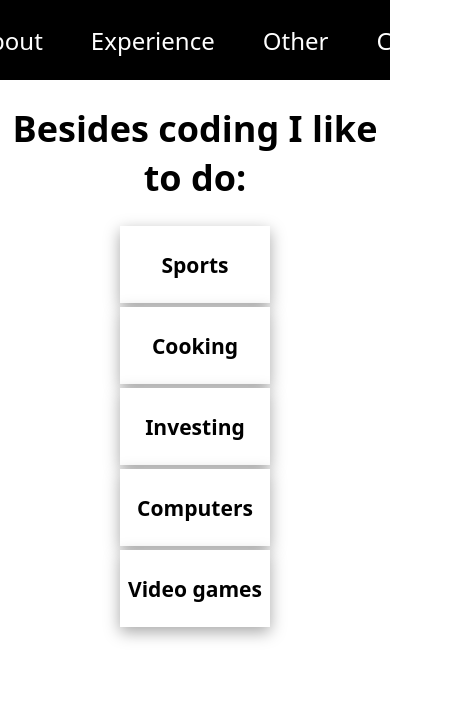
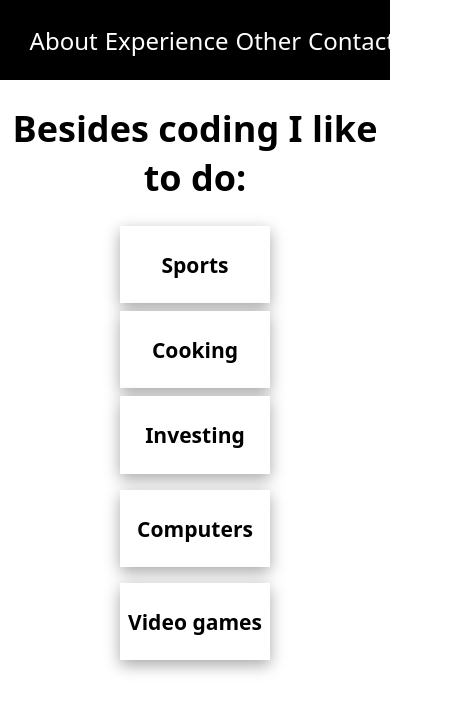
Before and after one commit to EeroKokkonen/Eero_Kokkonen, a React (Vite) app: page /other in a window 390 px wide. Shown: the top 712 px of the page, 463 px wide, since content can reach past the window. Built offline with nearby package versions, Linux system fonts and the light colour scheme.

Commit message:
Ulkonon muutoksia

```diff
--- a/src/App.jsx
+++ b/src/App.jsx
@@ -1,6 +1,6 @@
 import Profile from "./pages/Profile"
 import Navbar from "./components/Navbar"
-import Projects from "./pages/Projects"
+import Skills from "./pages/Skills"
 import About from "./pages/About"
 import { Route, Routes } from "react-router-dom"
 import Other from "./pages/Other"
@@ -11,7 +11,7 @@ function App() {
       <Navbar/>
       <Routes>
         <Route path="/" element={ <About/> } exact/>
-        <Route path="/experience" element={ <Projects/> } />
+        <Route path="/experience" element={ <Skills/> } />
         <Route path="/other" element={ <Other/> } />
         <Route path="/contact" element={ <Profile/> }/>
 
--- a/src/components/css/LanguageBox.css
+++ b/src/components/css/LanguageBox.css
@@ -17,3 +17,9 @@
     cursor: pointer;
 
 }
+
+@media (max-width: 460px) {
+    .experienceContainer {
+        margin-top: 0.5rem;
+    }
+}
--- a/src/components/css/Navbar.css
+++ b/src/components/css/Navbar.css
@@ -3,7 +3,7 @@
     height: 5rem;
     display: flex;
     align-items: center;
-    justify-content: center;
+    justify-content: space-evenly;
     background-color: #000000;
     padding: 0 1%;
     margin-bottom: 0;
@@ -43,3 +43,15 @@
   * {
     box-sizing: border-box;
   }
+
+@media (max-width: 500px) {
+  .header {
+    width: 100%;
+    text-align: center;
+    padding: 0;
+
+  }
+  .header li{
+    margin-left: 2%;
+  }
+}
--- a/src/pages/About.jsx
+++ b/src/pages/About.jsx
@@ -1,6 +1,6 @@
 import "./css/About.css"
 const About = () => {
-    const profileText = "I am a 21-year-old information technology student from Tampere. I have been learning coding since start of 2022 when I decided to change my studies from automation engineering to information technology. Since then there hasn't been many days when I wouldn't code at all. I have high motivation on learning new things about coding and it feels like I have learned more by myself than in school.";
+    const profileText = "I am a 21-year-old information technology student from Tampere. I have been learning coding since start of 2022 when I decided to change my studies from automation engineering to information technology. Since then there hasn't been many days when I wouldn't code at all. My current plan is to graduate in 2024. I love coding with C++ but I'm also interested in web developing and machine learning.";
     return(
         <div className="aboutContainer">
             <div className="imgAndText">
--- a/src/pages/Other.jsx
+++ b/src/pages/Other.jsx
@@ -1,5 +1,6 @@
 import LanguageBox from "../components/LanguageBox"
-import "./css/Projects.css"
+import "./css/Skills.css"
+
 const Other = () => {
     const header = "Besides coding I like to do: ";
     const sports = [
@@ -12,8 +13,8 @@ const Other = () => {
     const cooking = [
         "Sometimes when I have a time I like to try new recipes."
     ];
-    const videoGames = ["I like to play multiplayer games with my friends."];
-    const tech = ["I used to mine cryptocurrencies and hopefully I will be able to start doing it in future. I also like to build computers."]
+    const videoGames = ["I like to play video games to relax and have fun with friends."];
+    const tech = ["I like to study and build computers. I used to mine cryptocurrencies and hopefully I will be able to start doing it in future."]
     return(
         <div>
             <h1>{header}</h1>
--- a/src/pages/Projects.jsx
+++ b/src/pages/Skills.jsx
@@ -1,11 +1,13 @@
-import "./css/Projects.css"
+import "./css/Skills.css"
 import LanguageBox from "../components/LanguageBox"
 
-const Projects = () => {
+const Skills = () => {
     const cpp = [
-        "First language I learnt and propably the language that I have used the most. I have used it for own and school projects. I would say that I have good unerstading about C++.",
+        "First language I learnt and probably the language that I have used the most. I have used it for own and school projects. I would say that I have good unerstading about C++.",
         "Some libraries and enviroments I have used with C++:",
         "- Qt",
+        "- Glm",
+        "- Vulkan",
         "- Sfml",
         "- Visual studio"
     ]
@@ -83,4 +85,4 @@ const Projects = () => {
 
 }
 
-export default Projects;
+export default Skills;
--- a/src/pages/css/About.css
+++ b/src/pages/css/About.css
@@ -49,6 +49,4 @@
         height: 150px;
         width: auto;
     }
-
-
 }
--- a/src/pages/css/Profile.css
+++ b/src/pages/css/Profile.css
@@ -22,3 +22,10 @@
 .imageAndTextContainer p {
     margin: 0;
 }
+
+@media (max-width: 600px) {
+    .profileContainer {
+        width: 90%;
+    }
+
+}
--- a/src/pages/css/Projects.css
+++ b/src/pages/css/Skills.css
@@ -20,5 +20,6 @@
 
         justify-items: center;
         width: 150px;
+        margin-top: 1rem;
     }
 }
```
Also changed, not shown: src/pages/Contac.jsx (deleted, +0 -11 lines).
